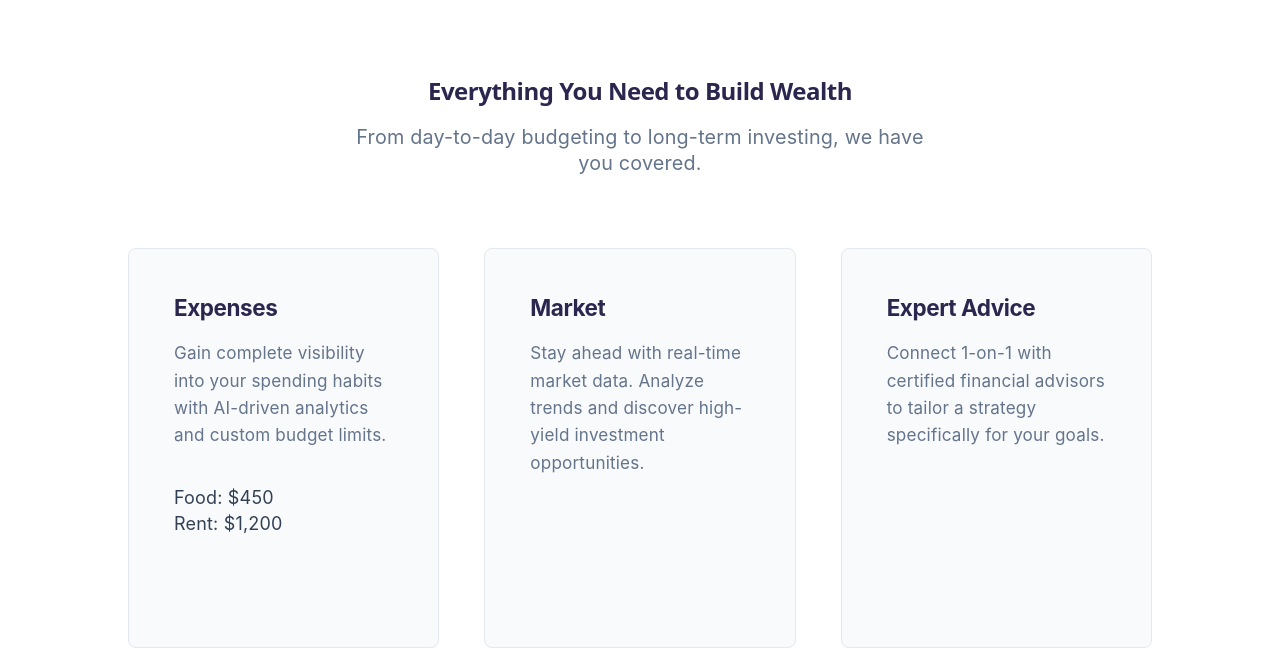
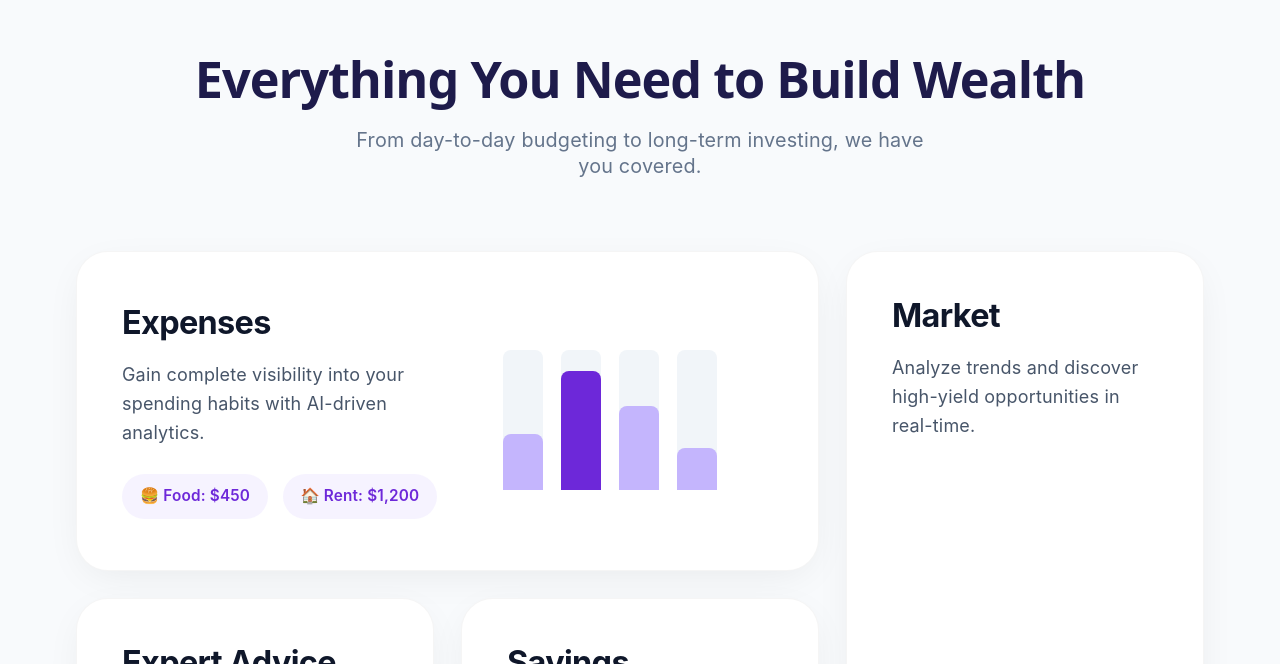
Before and after one commit to NandakrishnaKukatla/Fin-Hub, a React (Vite) app in the folder Frontend/: page /home in a window 1280 px wide. Shown: the part 2136-2800 px from the top of the page. Built offline with nearby package versions, Linux system fonts and the light colour scheme.

Commit message:
updated 4 pillers section

```diff
--- a/Frontend/src/components/Home/index.css
+++ b/Frontend/src/components/Home/index.css
@@ -1,47 +1,17 @@
-/* Color Variables - Softened Indigo Theme */
+/* =========================================
+   VARIABLES & BASE STYLES
+   ========================================= */
 :root {
     --purple-900: #2a264e;
-    /* Lifted from ink-black to a softer midnight violet */
     --purple-800: #3f3979;
-    /* Smoother transition color */
     --purple-600: #6366f1;
-    /* Friendly, modern SaaS indigo */
     --purple-400: #a5b4fc;
     --purple-100: #eef2ff;
-    /* Very gentle tint, not glaring */
-
     --text-dark: #334155;
-    /* Slate 700: Much easier on the eyes than black */
     --text-light: #64748b;
-    /* Slate 500 */
-
     --bg-white: #ffffff;
     --bg-offwhite: #f8fafc;
-    /* Cool, very subtle slate-white to reduce glare */
     --border-light: #e2e8f0;
-}
-
-
-.hero-title {
-    font-size: clamp(2.4rem, 4vw, 4rem);
-    font-weight: 800;
-    line-height: 1.1;
-    letter-spacing: -0.02em;
-
-    background: linear-gradient(90deg, #ffffff, #a5b4fc);
-    -webkit-background-clip: text;
-    -webkit-text-fill-color: transparent;
-
-    margin-bottom: 1rem;
-}
-
-.hero-subtitle {
-    font-size: clamp(1rem, 1.5vw, 1.3rem);
-    color: rgba(255, 255, 255, 0.75);
-    max-width: 520px;
-    line-height: 1.6;
-
-    margin-bottom: 2rem;
 }
 
 * {
@@ -61,13 +31,9 @@ body {
     overflow-x: hidden;
 }
 
-.logo-img {
-    width: 40px;
-    height: 40px;
-    border-radius: 8px;
-}
-
-/* Typography */
+/* =========================================
+   TYPOGRAPHY
+   ========================================= */
 h1,
 h2,
 h3 {
@@ -75,10 +41,27 @@ h3 {
     font-weight: 700;
     letter-spacing: -0.02em;
     color: var(--purple-900);
-    /* Using soft dark purple instead of black for harmony */
 }
 
-/* Navbar */
+.hero-title {
+    font-size: clamp(2.4rem, 4vw, 4rem);
+    font-weight: 800;
+    line-height: 1.1;
+    letter-spacing: -0.02em;
+    margin-bottom: 1rem;
+}
+
+.hero-subtitle {
+    font-size: clamp(1rem, 1.5vw, 1.3rem);
+    color: rgba(255, 255, 255, 0.75);
+    max-width: 520px;
+    line-height: 1.6;
+    margin-bottom: 2rem;
+}
+
+/* =========================================
+   NAVIGATION
+   ========================================= */
 .navbar {
     display: flex;
     justify-content: space-between;
@@ -100,26 +83,56 @@ h3 {
     color: var(--bg-white);
 }
 
+.logo-img {
+    width: 40px;
+    height: 40px;
+    border-radius: 8px;
+}
+
 .nav-links {
     display: flex;
+    gap: 2.5rem;
     list-style: none;
-    gap: 2.5rem;
+    margin: 0;
+    padding: 0;
+    align-items: center;
 }
 
-.nav-links a {
-    color: rgba(255, 255, 255, 0.85);
-    /* Slightly muted white */
+.nav-links li a {
+    color: rgba(255, 255, 255, 0.7);
     text-decoration: none;
-    font-size: 0.95rem;
     font-weight: 500;
-    transition: color 0.2s;
+    font-size: 1rem;
+    letter-spacing: 0.5px;
+    position: relative;
+    padding-bottom: 6px;
+    transition: color 0.3s ease;
 }
 
-.nav-links a:hover {
-    color: var(--purple-400);
+.nav-links li a:hover {
+    color: #ffffff;
 }
 
-/* Buttons */
+.nav-links li a::after {
+    content: '';
+    position: absolute;
+    width: 0;
+    height: 2px;
+    bottom: 0;
+    left: 50%;
+    background-color: #ffffff;
+    transition: all 0.3s ease-in-out;
+    transform: translateX(-50%);
+    border-radius: 2px;
+}
+
+.nav-links li a:hover::after {
+    width: 100%;
+}
+
+/* =========================================
+   BUTTONS
+   ========================================= */
 .btn-primary {
     background-color: var(--purple-600);
     color: var(--bg-white);
@@ -131,7 +144,6 @@ h3 {
     cursor: pointer;
     transition: all 0.2s ease;
     box-shadow: 0 4px 12px rgba(99, 102, 241, 0.2);
-    /* Softer, tinted shadow */
 }
 
 .btn-primary:hover {
@@ -156,9 +168,10 @@ h3 {
     background-color: var(--purple-100);
 }
 
-/* Hero Section */
+/* =========================================
+   HERO SECTION
+   ========================================= */
 .hero-section {
-    /* Using a softer gradient so the dark isn't so flat */
     background: linear-gradient(135deg, var(--purple-900) 0%, var(--purple-800) 100%);
     padding: 12rem 5% 6rem;
     display: flex;
@@ -224,7 +237,6 @@ h3 {
     padding: 2rem;
     color: white;
     box-shadow: 0 20px 40px -10px rgba(42, 38, 78, 0.4);
-    /* Softer shadow */
     transform: rotate(-2deg);
     border: 1px solid rgba(255, 255, 255, 0.15);
 }
@@ -250,7 +262,9 @@ h3 {
     letter-spacing: 1px;
 }
 
-/* Stats */
+/* =========================================
+   STATS SECTION
+   ========================================= */
 .stats-section {
     display: flex;
     justify-content: center;
@@ -268,7 +282,6 @@ h3 {
 
 .stat-item h2 span {
     color: var(--purple-400);
-    /* Softened from the bright primary color */
 }
 
 .stat-item p {
@@ -286,7 +299,9 @@ h3 {
     background: var(--border-light);
 }
 
-/* Split Feature */
+/* =========================================
+   FEATURES (SPLIT & GRID)
+   ========================================= */
 .split-feature {
     display: flex;
     padding: 6rem 10%;
@@ -330,6 +345,9 @@ h3 {
     flex: 1;
     position: relative;
     height: 450px;
+    display: flex;
+    justify-content: center;
+    align-items: center;
 }
 
 .graphic-card {
@@ -337,10 +355,25 @@ h3 {
     border-radius: 8px;
     padding: 1.5rem;
     box-shadow: 0 10px 25px -5px rgba(42, 38, 78, 0.05);
-    /* Very faint, soft shadow */
     border: 1px solid var(--border-light);
     font-weight: 600;
     position: absolute;
+}
+
+.graphic-card.large-card {
+    width: 500px;
+    max-width: 100%;
+    border-radius: 16px;
+    overflow: hidden;
+    position: relative;
+    /* Overrides absolute if used inside standard flow */
+}
+
+.graphic-card.large-card img {
+    width: 100%;
+    height: auto;
+    object-fit: cover;
+    display: block;
 }
 
 .float-1 {
@@ -360,21 +393,10 @@ h3 {
     border: none;
 }
 
-/* Features Grid */
 .features-grid-section {
     padding: 6rem 10%;
     background: var(--bg-white);
     text-align: center;
-}
-
-.section-header p {
-    color: var(--text-light);
-    margin-top: 1rem;
-    margin-bottom: 4rem;
-    font-size: 1.1rem;
-    max-width: 600px;
-    margin-left: auto;
-    margin-right: auto;
 }
 
 .grid-container {
@@ -412,7 +434,293 @@ h3 {
     line-height: 1.6;
 }
 
-/* Testimonial */
+/* =========================================
+   FEATURES BENTO GRID (Light Mode applied)
+   ========================================= */
+.features-bento-section {
+    padding: 5rem 2rem;
+    max-width: 1200px;
+    margin: 0 auto;
+    color: #0f172a;
+}
+
+.section-header {
+    text-align: center;
+    margin-bottom: 4rem;
+}
+
+.section-header h2 {
+    font-size: 2.8rem;
+    font-weight: 800;
+    margin-bottom: 1rem;
+    color: #1e1b4b;
+}
+
+.section-header p {
+    color: #64748b;
+    margin: 1rem auto 4rem auto;
+    font-size: 1.1rem;
+    max-width: 600px;
+}
+
+.bento-grid {
+    display: grid;
+    grid-template-columns: repeat(3, 1fr);
+    grid-template-rows: repeat(2, minmax(320px, auto));
+    gap: 1.5rem;
+}
+
+.glass-panel {
+    background: #ffffff;
+    border: 1px solid rgba(0, 0, 0, 0.04);
+    border-radius: 32px;
+    padding: 2.5rem;
+    display: flex;
+    flex-direction: column;
+    justify-content: space-between;
+    transition: transform 0.3s ease, box-shadow 0.3s ease;
+    overflow: hidden;
+    position: relative;
+    box-shadow: 0 10px 40px -10px rgba(0, 0, 0, 0.08);
+}
+
+.glass-panel:hover {
+    transform: translateY(-8px);
+    box-shadow: 0 20px 40px -10px rgba(109, 40, 217, 0.15);
+    border: 1px solid rgba(167, 139, 250, 0.4);
+}
+
+.wide-card {
+    grid-column: span 2;
+    flex-direction: row;
+    align-items: center;
+}
+
+.tall-card {
+    grid-row: span 2;
+}
+
+.card-content {
+    flex: 1;
+    z-index: 2;
+}
+
+.card-content h3 {
+    font-size: 1.8rem;
+    font-weight: 700;
+    color: #0f172a;
+    margin-bottom: 1rem;
+}
+
+.card-content p {
+    font-size: 1rem;
+    color: #475569;
+    line-height: 1.6;
+}
+
+.insight-tags {
+    display: flex;
+    flex-wrap: wrap;
+    gap: 0.8rem;
+    margin-top: 1.5rem;
+}
+
+.glass-tag {
+    background: rgba(167, 139, 250, 0.1);
+    color: #6d28d9;
+    padding: 0.5rem 1rem;
+    border-radius: 30px;
+    font-size: 0.85rem;
+    font-weight: 600;
+    display: inline-flex;
+    align-items: center;
+    white-space: nowrap;
+}
+
+/* =========================================
+   BENTO VISUALS & CSS ILLUSTRATIONS
+   ========================================= */
+.card-visual {
+    display: flex;
+    justify-content: center;
+    align-items: flex-end;
+    flex: 1;
+    width: 100%;
+    margin-top: 1.5rem;
+    padding-bottom: 0.5rem;
+}
+
+.image-placeholder {
+    background: linear-gradient(135deg, #f3e8ff 0%, #e0e7ff 100%);
+    border: 2px dashed #a78bfa;
+    border-radius: 20px;
+    width: 100%;
+    height: 140px;
+    display: flex;
+    align-items: center;
+    justify-content: center;
+    font-size: 0.9rem;
+    font-weight: 600;
+    color: #6d28d9;
+    margin-top: 1.5rem;
+}
+
+.wide-card .image-placeholder {
+    height: 220px;
+    width: 280px;
+    margin-top: 0;
+    margin-left: 2rem;
+}
+
+.tall-card .tall-placeholder {
+    height: 400px;
+}
+
+/* 1. Bar Chart (Expenses) */
+.css-bar-chart {
+    display: flex;
+    align-items: flex-end;
+    gap: 1rem;
+    height: 140px;
+    width: 100%;
+    justify-content: center;
+}
+
+.css-bar-chart .bar {
+    width: 40px;
+    height: 100%;
+    background: #f1f5f9;
+    border-radius: 8px 8px 0 0;
+    position: relative;
+    display: flex;
+    align-items: flex-end;
+}
+
+.css-bar-chart .fill {
+    width: 100%;
+    background: #c4b5fd;
+    border-radius: 8px 8px 0 0;
+    transition: height 0.5s ease;
+}
+
+.css-bar-chart .fill.highlight {
+    background: #6d28d9;
+}
+
+/* 2. Candlesticks (Market) */
+.css-candlesticks {
+    display: flex;
+    align-items: center;
+    gap: 1.5rem;
+    height: 180px;
+}
+
+.candle {
+    position: relative;
+    width: 24px;
+    display: flex;
+    justify-content: center;
+    align-items: center;
+}
+
+.candle .wick {
+    position: absolute;
+    width: 2px;
+    height: 120px;
+    background: #94a3b8;
+}
+
+.candle .body {
+    position: relative;
+    width: 100%;
+    border-radius: 4px;
+    z-index: 2;
+}
+
+.candle.up .body {
+    height: 60px;
+    background: #10b981;
+    transform: translateY(-20px);
+}
+
+.candle.down .body {
+    height: 40px;
+    background: #ef4444;
+    transform: translateY(20px);
+}
+
+.candle.tall .body {
+    height: 90px;
+    transform: translateY(-30px);
+}
+
+/* 3. Chat Bubbles (Expert) */
+.css-chat {
+    display: flex;
+    flex-direction: column;
+    gap: 0.8rem;
+    width: 100%;
+}
+
+.bubble {
+    padding: 0.8rem 1rem;
+    font-size: 0.85rem;
+    max-width: 85%;
+    line-height: 1.4;
+}
+
+.bubble.left {
+    background: #f1f5f9;
+    color: #475569;
+    border-radius: 16px 16px 16px 4px;
+    align-self: flex-start;
+}
+
+.bubble.right {
+    background: #6d28d9;
+    color: white;
+    border-radius: 16px 16px 4px 16px;
+    align-self: flex-end;
+}
+
+/* 4. Progress Ring (Savings) */
+.css-progress-ring {
+    width: 120px;
+    height: 120px;
+    border-radius: 50%;
+    background: conic-gradient(#6d28d9 75%, #f1f5f9 75%);
+    display: flex;
+    align-items: center;
+    justify-content: center;
+}
+
+.css-progress-ring .inner-circle {
+    width: 96px;
+    height: 96px;
+    background: white;
+    border-radius: 50%;
+    display: flex;
+    flex-direction: column;
+    align-items: center;
+    justify-content: center;
+    box-shadow: inset 0 2px 10px rgba(0, 0, 0, 0.05);
+}
+
+.inner-circle span {
+    font-size: 1.5rem;
+    font-weight: 800;
+    color: #0f172a;
+}
+
+.inner-circle small {
+    font-size: 0.7rem;
+    color: #64748b;
+    font-weight: 600;
+}
+
+/* =========================================
+   TESTIMONIALS & BOTTOM CTA
+   ========================================= */
 .testimonial-section {
     display: flex;
     padding: 6rem 10%;
@@ -479,7 +787,6 @@ h3 {
     border-color: var(--purple-400);
 }
 
-/* Bottom CTA */
 .bottom-cta {
     padding: 6rem 10%;
     background: var(--bg-white);
@@ -516,12 +823,13 @@ h3 {
     background: var(--bg-offwhite);
 }
 
-/* Footer */
+/* =========================================
+   FOOTER
+   ========================================= */
 .home-footer {
     display: flex;
     padding: 5rem 10%;
     background: var(--purple-900);
-    /* Slightly softer than the previous stark footer */
     color: white;
     gap: 5rem;
 }
@@ -536,7 +844,6 @@ h3 {
 
 .footer-brand p {
     color: #cbd5e1;
-    /* Lighter slate for better contrast on dark bg */
     margin: 1.5rem 0;
     max-width: 300px;
     font-size: 0.9rem;
@@ -589,7 +896,9 @@ h3 {
     color: var(--purple-400);
 }
 
-/* Responsive adjustments */
+/* =========================================
+   MEDIA QUERIES (Grouped for efficiency)
+   ========================================= */
 @media (max-width: 1024px) {
 
     .hero-section,
@@ -613,49 +922,30 @@ h3 {
     }
 }
 
-.nav-links {
-    display: flex;
-    gap: 2.5rem;
-    /* Adjust spacing between links */
-    list-style: none;
-    margin: 0;
-    padding: 0;
-    align-items: center;
+@media (max-width: 900px) {
+    .bento-grid {
+        grid-template-columns: 1fr;
+        grid-template-rows: auto;
     }
 
-.nav-links li a {
-    color: rgba(255, 255, 255, 0.7);
-    /* Slightly dimmed default state */
-    text-decoration: none;
-    font-weight: 500;
-    font-size: 1rem;
-    letter-spacing: 0.5px;
-    position: relative;
-    padding-bottom: 6px;
-    transition: color 0.3s ease;
+    .wide-card,
+    .tall-card {
+        grid-column: span 1;
+        grid-row: span 1;
     }
 
-/* Brighten text on hover */
-.nav-links li a:hover {
-    color: #ffffff;
+    .wide-card {
+        flex-direction: column;
+        align-items: flex-start;
     }
 
-/* The invisible underline */
-.nav-links li a::after {
-    content: '';
-    position: absolute;
-    width: 0;
-    height: 2px;
-    bottom: 0;
-    left: 50%;
-    background-color: #ffffff;
-    /* Match your white text */
-    transition: all 0.3s ease-in-out;
-    transform: translateX(-50%);
-    border-radius: 2px;
+    .wide-card .image-placeholder {
+        margin-left: 0;
+        margin-top: 2rem;
+        width: 100%;
     }
 
-/* Animate the underline to full width on hover */
-.nav-links li a:hover::after {
-    width: 100%;
+    .css-bar-chart {
+        margin-top: 2rem;
     }
+}
--- a/Frontend/src/components/Home/index.jsx
+++ b/Frontend/src/components/Home/index.jsx
@@ -33,8 +33,8 @@ const Home = () => {
             {/* Hero Section */}
             <header className="hero-section">
                 <div className="hero-content">
-                    <h1>Take Control of Your Money—and Make It Grow</h1>
-                    <p>Track every expense, navigate market trends, consult with top financial experts, and build your savings—all in one unified platform.</p>
+                    <h1 className="hero-title">Take Control of Your Money and Make It Grow</h1>
+                    <p className="hero-subtitle">Track spending, understand markets, and grow your wealth—all in one place.</p>
                     <div className="hero-actions">
                         <button className="btn-primary">Start For Free <span>→</span></button>
                     </div>
@@ -102,49 +102,90 @@ const Home = () => {
                 <div className="feature-graphics">
                     {/* Placeholder for Market/Expense UI cards */}
                     <div className="graphic-card small-card float-1">Monthly Expenses: $2,150</div>
-                    <div className="graphic-card large-card float-2">Market Trend Chart Graphic Here</div>
+                    <div className="graphic-card large-card float-2">
+                        <img src="https://res.cloudinary.com/dgmmilmk5/image/upload/v1776415375/Fin-Hub_Expense_tracker_s7cyzq.png" alt="" />
+                    </div>
                 </div>
             </section>
 
             {/* Features Grid - Updated to match the 4 sections */}
-            <section className="features-grid-section">
+            <section className="features-bento-section">
                 <div className="section-header">
                     <h2>Everything You Need to Build Wealth</h2>
                     <p>From day-to-day budgeting to long-term investing, we have you covered.</p>
                 </div>
-                <div className="grid-container four-col-grid">
-                    <div className="grid-card feature-card-1">
-                        <h3>Expenses</h3>
-                        <p>Gain complete visibility into your spending habits with AI-driven analytics and custom budget limits.</p>
-                        <div className="insight-blocks">
-                            <div className="block">Food: $450</div>
-                            <div className="block">Rent: $1,200</div>
+
+                <div className="bento-grid">
+                    {/* Card 1: Expenses */}
+                    <div className="bento-card wide-card glass-panel">
+                        <div className="card-content">
+                            <h3>Expenses</h3>
+                            <p>Gain complete visibility into your spending habits with AI-driven analytics.</p>
+                            <div className="insight-tags">
+                                <span className="glass-tag">🍔 Food: $450</span>
+                                <span className="glass-tag">🏠 Rent: $1,200</span>
+                            </div>
+                        </div>
+                        <div className="card-visual">
+                            {/* CSS Bar Chart Illustration */}
+                            <div className="css-bar-chart">
+                                <div className="bar"><div className="fill" style={{ height: '40%' }}></div></div>
+                                <div className="bar"><div className="fill highlight" style={{ height: '85%' }}></div></div>
+                                <div className="bar"><div className="fill" style={{ height: '60%' }}></div></div>
+                                <div className="bar"><div className="fill" style={{ height: '30%' }}></div></div>
+                            </div>
                         </div>
                     </div>
-                    <div className="grid-card feature-card-2">
-                        <h3>Market</h3>
-                        <p>Stay ahead with real-time market data. Analyze trends and discover high-yield investment opportunities.</p>
-                        <div className="chart-illustration">
-                            {/* Placeholder for candlestick chart */}
+
+                    {/* Card 2: Market */}
+                    <div className="bento-card tall-card glass-panel">
+                        <div className="card-content">
+                            <h3>Market</h3>
+                            <p>Analyze trends and discover high-yield opportunities in real-time.</p>
+                        </div>
+                        <div className="card-visual">
+                            {/* CSS Candlestick Illustration */}
+                            <div className="css-candlesticks">
+                                <div className="candle up"><div className="wick"></div><div className="body"></div></div>
+                                <div className="candle down"><div className="wick"></div><div className="body"></div></div>
+                                <div className="candle up tall"><div className="wick"></div><div className="body"></div></div>
+                            </div>
                         </div>
                     </div>
-                    <div className="grid-card feature-card-3">
-                        <h3>Expert Advice</h3>
-                        <p>Connect 1-on-1 with certified financial advisors to tailor a strategy specifically for your goals.</p>
-                        <div className="chat-illustration">
-                            {/* Placeholder for chat bubbles */}
+
+                    {/* Card 3: Expert Advice */}
+                    <div className="bento-card square-card glass-panel">
+                        <div className="card-content">
+                            <h3>Expert Advice</h3>
+                            <p>Connect 1-on-1 with certified advisors for tailored strategies.</p>
+                        </div>
+                        <div className="card-visual">
+                            {/* CSS Chat Bubbles Illustration */}
+                            <div className="css-chat">
+                                <div className="bubble left">Hello! How can I optimize my portfolio?</div>
+                                <div className="bubble right">Let's look at your risk profile.</div>
+                            </div>
                         </div>
                     </div>
-                    <div className="grid-card feature-card-4">
-                        <h3>Savings</h3>
-                        <p>Set automated rules to grow your emergency fund and achieve your long-term financial milestones effortlessly.</p>
-                        <div className="vault-illustration">
-                            {/* Placeholder for a vault or piggy bank */}
+
+                    {/* Card 4: Savings */}
+                    <div className="bento-card square-card glass-panel">
+                        <div className="card-content">
+                            <h3>Savings</h3>
+                            <p>Automate your emergency fund and achieve milestones.</p>
+                        </div>
+                        <div className="card-visual">
+                            {/* CSS Vault/Progress Ring Illustration */}
+                            <div className="css-progress-ring">
+                                <div className="inner-circle">
+                                    <span>75%</span>
+                                    <small>Goal Met</small>
+                                </div>
+                            </div>
                         </div>
                     </div>
                 </div>
             </section>
-
             {/* Testimonial Section */}
             <section className="testimonial-section">
                 <div className="testimonial-image">
--- a/Frontend/src/components/Login/index.css
+++ b/Frontend/src/components/Login/index.css
@@ -37,6 +37,7 @@ body {
     opacity: 0;
     transform: translateY(20px);
   }
+
   to {
     opacity: 1;
     transform: translateY(0);
@@ -72,7 +73,6 @@ body {
   background: linear-gradient(to right, #fff, #94a3b8);
   -webkit-background-clip: text;
   background-clip: text;
-  -webkit-text-fill-color: transparent;
   color: transparent;
 }
 
```
Lines whose indentation alone changed are shown as unchanged.
